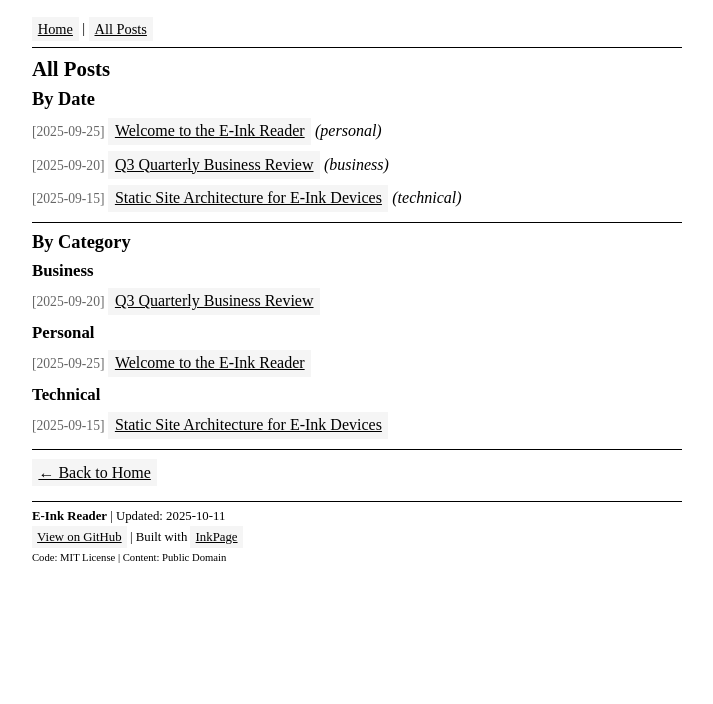
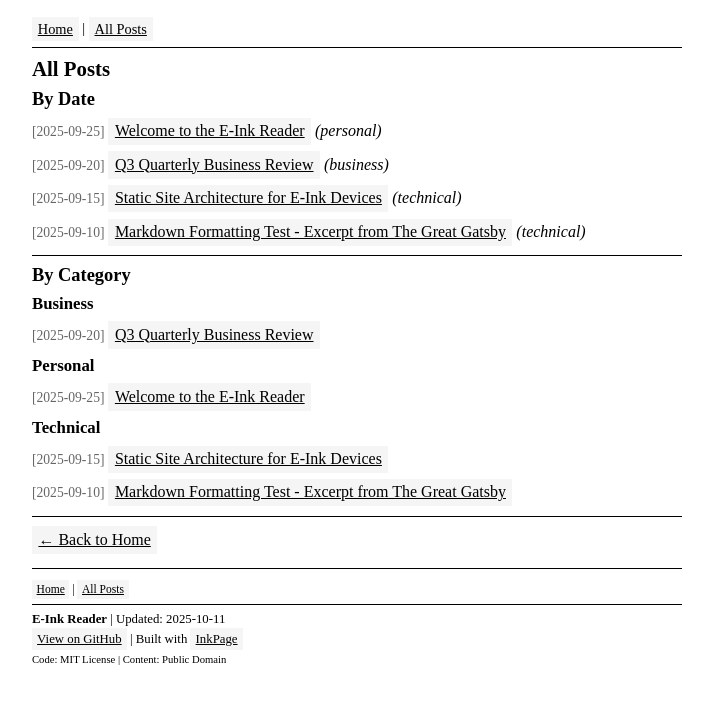
Before and after one commit to brennanbrown/eink.site, a Jekyll site: the page built from posts.md, in a window 1280 px wide. Shown: the top 704 px of the page, without its empty margins (283-996 px from the left). Built offline with Jekyll 4.4.1, drawn with Linux system fonts in a browser that asks for light colours; some of the changed lines change nothing that is shown.

Commit message:
Add footer navigation for long documents and comprehensive markdown test post

```diff
--- a/_layouts/default.html
+++ b/_layouts/default.html
@@ -164,6 +164,10 @@
         </main>
 
         <footer>
+            <nav>
+                <a href="/">Home</a> |
+                <a href="/posts/">All Posts</a>
+            </nav>
             <p>
                 <strong>{{ site.title }}</strong> | Updated: {{ site.time | date: "%Y-%m-%d" }}<br>
                 {% if site.repository %}<a href="https://github.com/{{ site.repository }}">View on GitHub</a> | {% endif %}
--- /dev/null
+++ b/_posts/2025-09-10-markdown-test-document.md
@@ -0,0 +1,124 @@
+---
+layout: default
+title: "Markdown Formatting Test - Excerpt from The Great Gatsby"
+date: 2025-09-10
+category: technical
+---
+
+# {{ page.title }}
+
+**Date:** {{ page.date | date: "%B %d, %Y" }}
+**Category:** {{ page.category }}
+
+---
+
+## Introduction to This Test Document
+
+This document serves as a comprehensive test of all markdown formatting features. It includes an excerpt from F. Scott Fitzgerald's *The Great Gatsby* (1925), which is now in the public domain.
+
+### Purpose
+
+The purpose of this document is to demonstrate:
+
+1. **Paragraph rendering** with justified text
+2. **Typography** including emphasis and strong text
+3. **Lists** both ordered and unordered
+4. **Blockquotes** for quotations
+5. **Headings** at various levels
+6. **Links** with proper touch targets
+
+---
+
+## Chapter I - The Great Gatsby
+
+In my younger and more vulnerable years my father gave me some advice that I've been turning over in my mind ever since.
+
+> "Whenever you feel like criticizing any one," he told me, "just remember that all the people in this world haven't had the advantages that you've had."
+
+He didn't say any more, but we've always been unusually communicative in a reserved way, and I understood that he meant a great deal more than that. In consequence, I'm inclined to reserve all judgments, a habit that has opened up many curious natures to me and also made me the victim of not a few veteran bores.
+
+The abnormal mind is quick to detect and attach itself to this quality when it appears in a normal person, and so it came about that in college I was unjustly accused of being a politician, because I was privy to the secret griefs of wild, unknown men. Most of the confidences were unsought—frequently I have feigned sleep, preoccupation, or a hostile levity when I realized by some unmistakable sign that an intimate revelation was quivering on the horizon.
+
+### Key Themes
+
+The opening chapter establishes several important themes:
+
+- **Judgment and morality**
+- The narrator's reliability
+- Class and privilege in 1920s America
+- The complexity of human nature
+
+### Character Development
+
+Nick Carraway, our narrator, introduces himself with these characteristics:
+
+1. Thoughtful and introspective
+2. Non-judgmental (or so he claims)
+3. Well-educated and privileged
+4. Observant of human nature
+
+## Testing More Markdown Features
+
+### Emphasis Variations
+
+Here we test *italic text*, **bold text**, and ***bold italic text***. We can also use _underscores for italics_ and __double underscores for bold__.
+
+### Nested Lists
+
+1. First major point
+   - Sub-point A
+   - Sub-point B
+     - Even deeper point
+2. Second major point
+   - Another sub-point
+3. Third major point
+
+### Multiple Blockquotes
+
+As Fitzgerald writes in the novel:
+
+> Reserving judgments is a matter of infinite hope. I am still a little afraid of missing something if I forget that, as my father snobbishly suggested, and I snobbishly repeat, a sense of the fundamental decencies is parcelled out unequally at birth.
+
+And later:
+
+> No—Gatsby turned out all right at the end; it is what preyed on Gatsby, what foul dust floated in the wake of his dreams that temporarily closed out my interest in the abortive sorrows and short-winded elations of men.
+
+### Horizontal Rules
+
+You can create horizontal rules like this:
+
+---
+
+### Code and Technical Content
+
+While this site doesn't emphasize code, you can include inline `code snippets` if needed. The monospace font provides good contrast on e-ink displays.
+
+## Continuation of Chapter I
+
+And so it happened that on a certain evening I drove over to East Egg to see two old friends whom I scarcely knew at all. Their house was even more elaborate than I expected, a cheerful red-and-white Georgian Colonial mansion, overlooking the bay. The lawn started at the beach and ran toward the front door for a quarter of a mile, jumping over sun-dials and brick walks and burning gardens—finally when it reached the house drifting up the side in bright vines as though from the momentum of its run.
+
+The front was broken by a line of French windows, glowing now with reflected gold and wide open to the warm windy afternoon, and Tom Buchanan in riding clothes was standing with his legs apart on the front porch. He had changed since his New Haven years. Now he was a sturdy straw-haired man of thirty with a rather hard mouth and a supercilious manner.
+
+Two shining arrogant eyes had established dominance over his face and gave him the appearance of always leaning aggressively forward. Not even the effeminate swank of his riding clothes could hide the enormous power of that body—he seemed to fill those glistening boots until he strained the top lacing, and you could see a great pack of muscle shifting when his shoulder moved under his thin coat. It was a body capable of enormous leverage—a cruel body.
+
+### Final Observations
+
+This long-form text demonstrates how justified paragraphs appear on e-ink displays, how links are formatted with their grey backgrounds, and how various markdown elements render in a compact but readable layout optimized for minimal scrolling.
+
+The test includes:
+
+- ✓ Long paragraphs of prose
+- ✓ Multiple heading levels (H1, H2, H3)
+- ✓ Ordered and unordered lists
+- ✓ Nested lists
+- ✓ Blockquotes (single and multiple)
+- ✓ Emphasis and strong text
+- ✓ Horizontal rules
+- ✓ Inline code
+- ✓ Mixed content types
+
+---
+
+*End of document*
+
+**Source**: *The Great Gatsby* by F. Scott Fitzgerald (1925) - Public Domain
```
